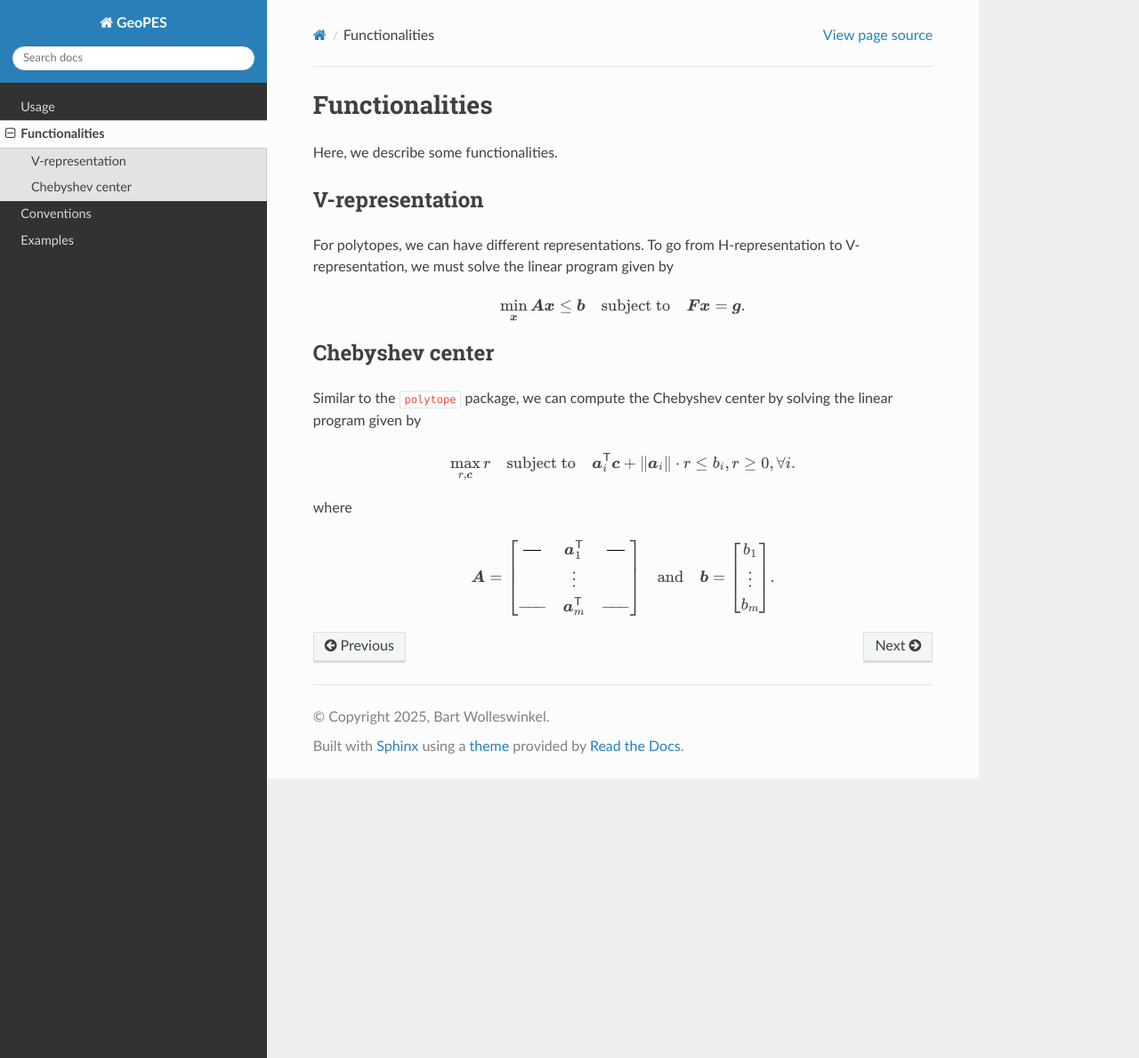
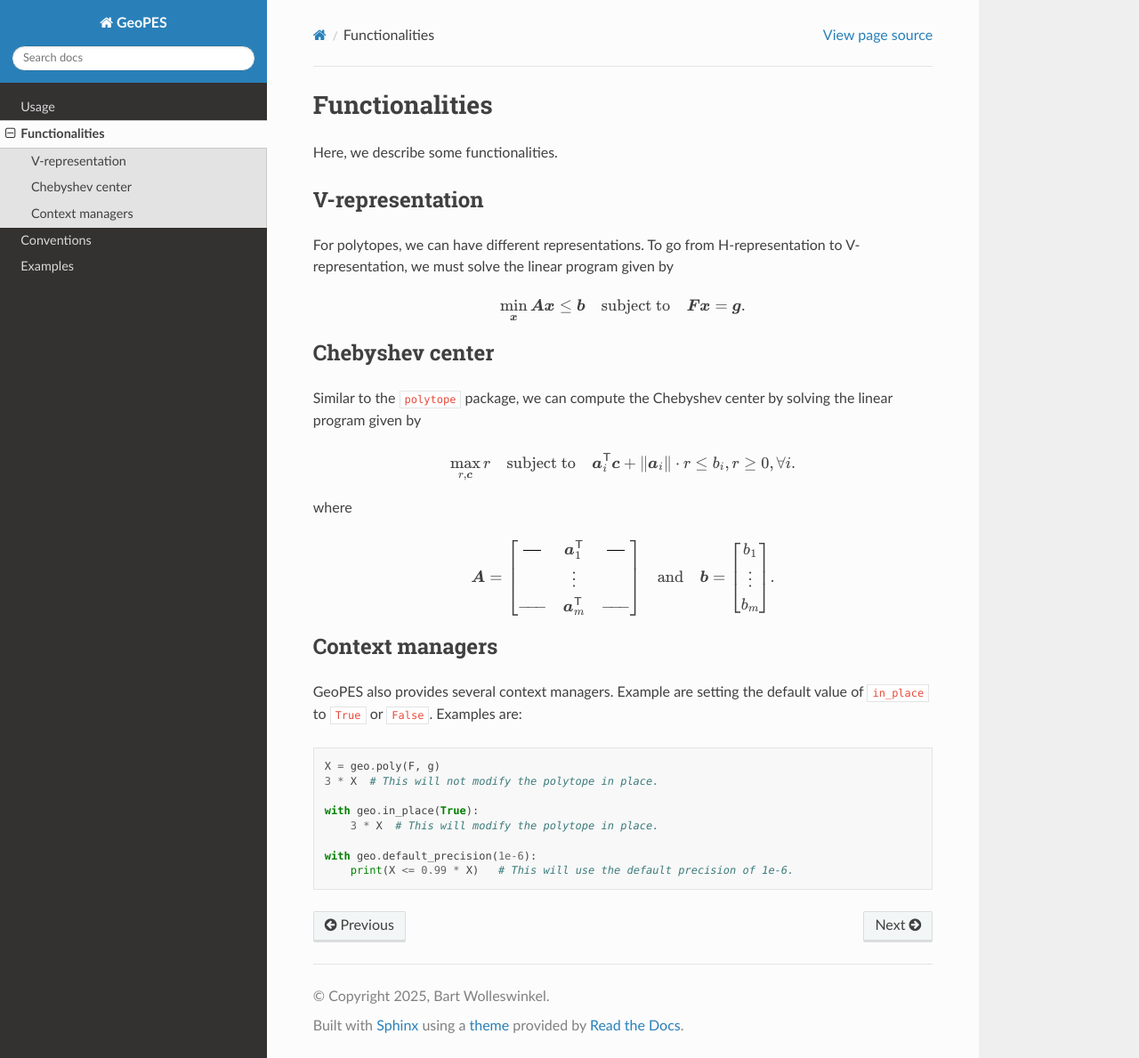
Before and after one commit to bwolleswinkel/geopes, a Sphinx documentation site: the page built from docs/source/functionalities.rst, in a window 1280 px wide and 1189 px high. Shown: the whole window at 89% size. Built offline with Sphinx 7.4.7 and the Read the Docs theme 3.1.0, drawn with Linux system fonts in a browser that asks for light colours.

Commit message:
Added a section on context manager

```diff
--- a/docs/source/functionalities.rst
+++ b/docs/source/functionalities.rst
@@ -23,3 +23,20 @@ Similar to the ``polytope`` package, we can compute the Chebyshev center by solv
 where
 
 .. math:: \boldsymbol{A} = \begin{bmatrix} \rule[.5ex]{2.5ex}{0.5pt} & \boldsymbol{a}_{1}^{\mathsf{T}} & \rule[.5ex]{2.5ex}{0.5pt} \\ & \vdots & \\ -\!\!\!-\!\!\!- & \boldsymbol{a}_{m}^{\mathsf{T}} & -\!\!\!-\!\!\!- \end{bmatrix} \quad \text{and} \quad \boldsymbol{b} = \begin{bmatrix} b_{1} \\ \vdots \\ b_{m} \end{bmatrix}.
+
+----------------
+Context managers
+----------------
+
+GeoPES also provides several context managers. Example are setting the default value of ``in_place`` to ``True`` or ``False``. Examples are:
+
+.. code-block:: python
+
+    X = geo.poly(F, g)
+    3 * X  # This will not modify the polytope in place.
+
+    with geo.in_place(True):
+        3 * X  # This will modify the polytope in place.
+
+    with geo.default_precision(1e-6):
+        print(X <= 0.99 * X)   # This will use the default precision of 1e-6.
```
